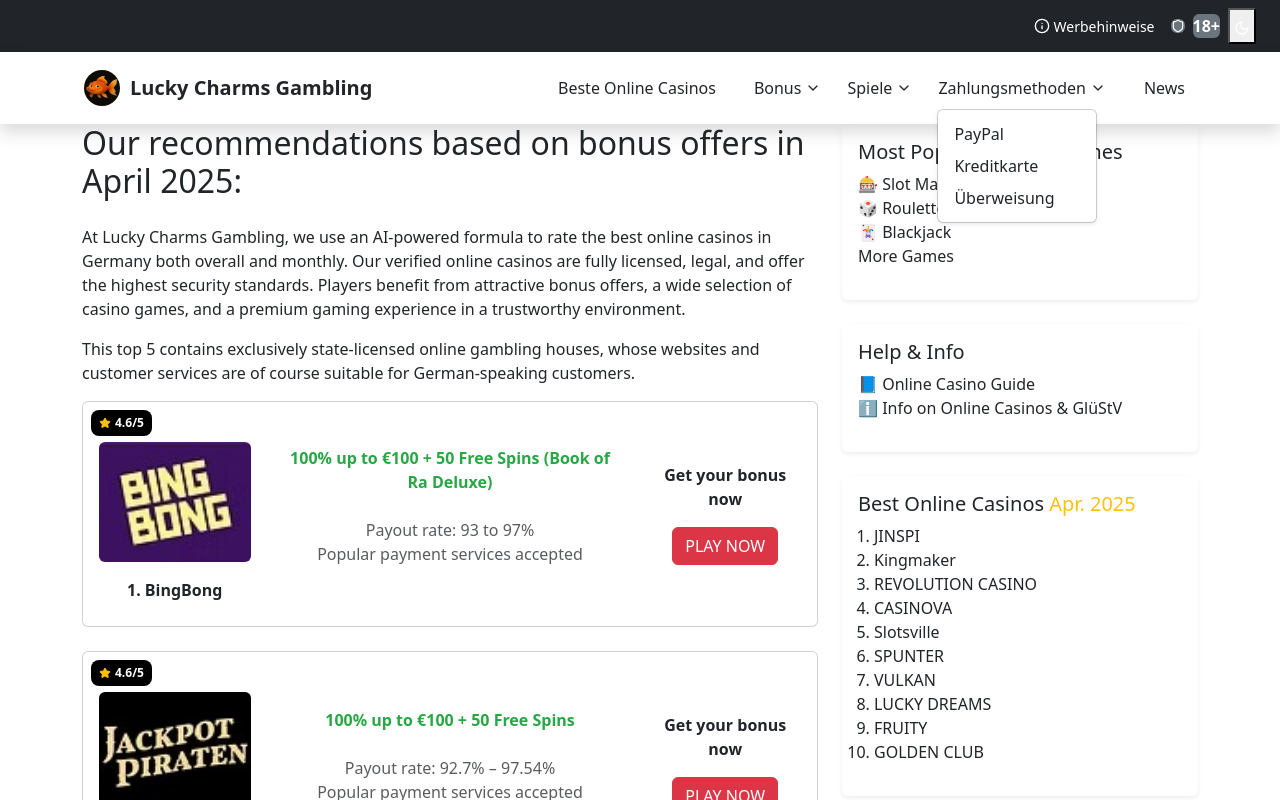
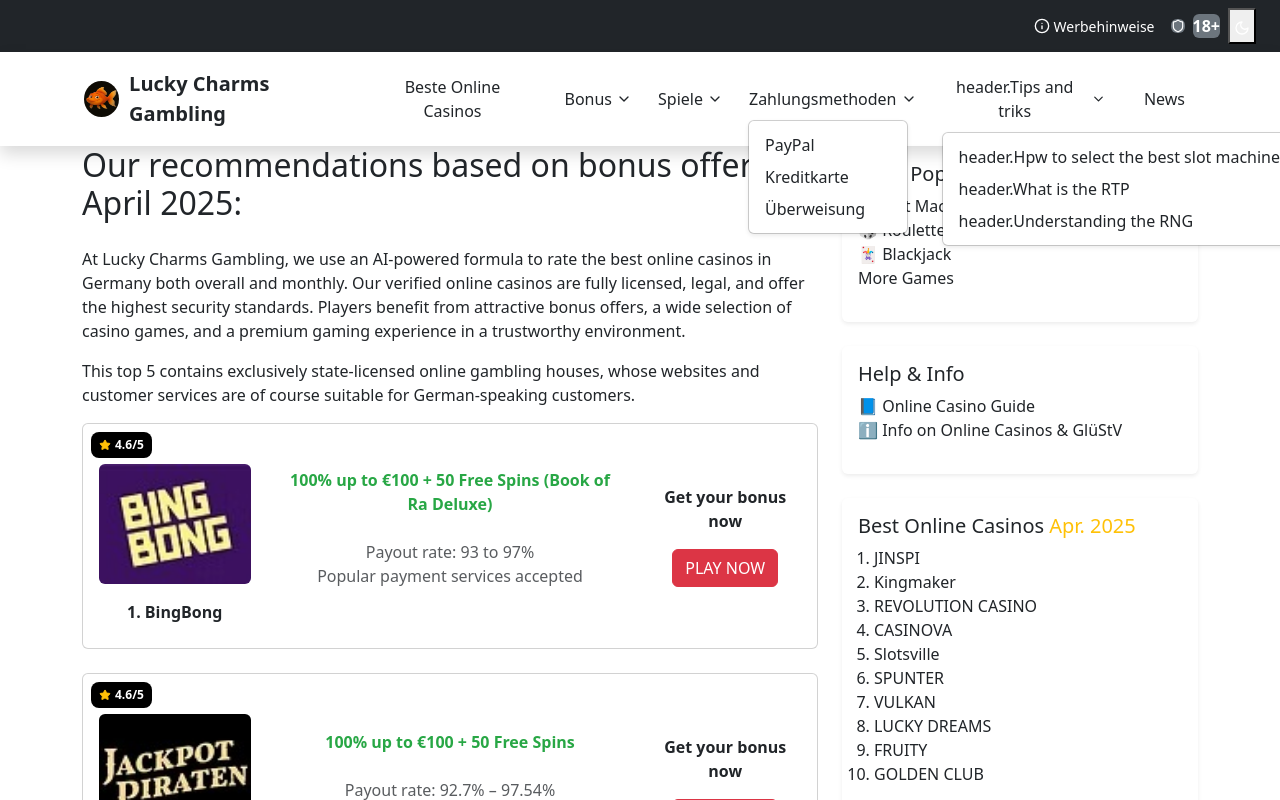
Before and after one commit to RahudDev/project-one, a React (Create React App) app: page / in a window 1280 px wide. Both pictures are taken after a click on the button "Zahlungsmethoden". Shown: the top 800 px of the page. Built offline with nearby package versions, Linux system fonts and the light colour scheme.

Commit message:
Add some update in the header section

```diff
--- a/src/components/Header.tsx
+++ b/src/components/Header.tsx
@@ -165,6 +165,23 @@
               )}
             </div>
 
+            {/* Zahlungsmethoden Dropdown */}
+            <div className="position-relative">
+              <button className="btn   dark:text-light p-0 d-flex align-items-center gap-1"
+                onClick={() => toggleDropdown('zahlungsmethoden')}
+              >
+
+                {t('header.Tips and triks')}  <ChevronDown size={16} />
+              </button>
+              {activeDropdown === 'zahlungsmethoden' && (
+                <div className="dropdown-menu show mt-2 shadow-sm rounded-2  dark:bg-secondary">
+                  <a href="/" className="dropdown-item">{t('header.Hpw to select the best slot machine')} </a>
+                  <a href="/" className="dropdown-item">{t('header.What is the RTP')} </a>
+                  <a href="/" className="dropdown-item">{t('header.Understanding the RNG')} </a>
+                </div>
+              )}
+            </div>
+
 
             <a href="/" className="fw-medium btn dark:text-light hover:text-danger">{t('header.news')} </a>
           </div>
```
